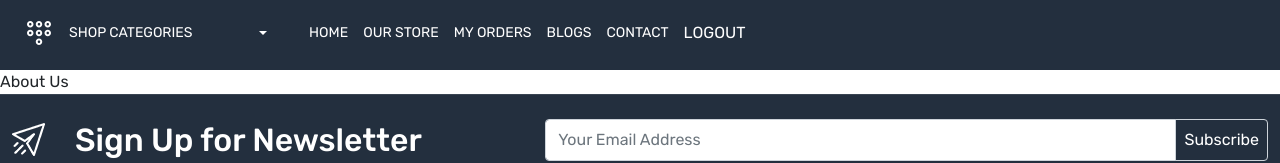
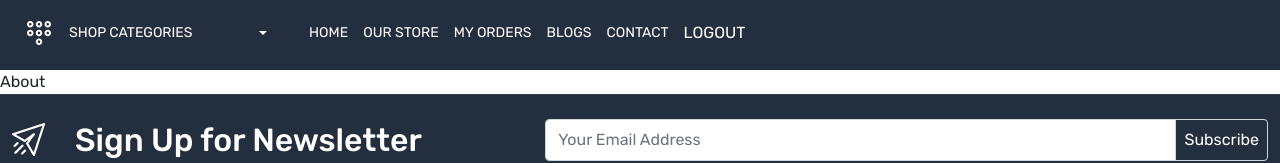
Before and after one commit to Lebin25/MERN_Frontend, a React (Create React App) app: page /about in a window 1280 px wide. Shown: the part 149-312 px from the top of the page. Built offline with nearby package versions, Linux system fonts and the light colour scheme.

Commit message:
test CI 2

```diff
--- a/src/pages/About.js
+++ b/src/pages/About.js
@@ -2,7 +2,7 @@ import React from 'react'
 
 const About = () => {
     return (
-        <div>About Us</div>
+        <div>About</div>
     )
 }
 
```
